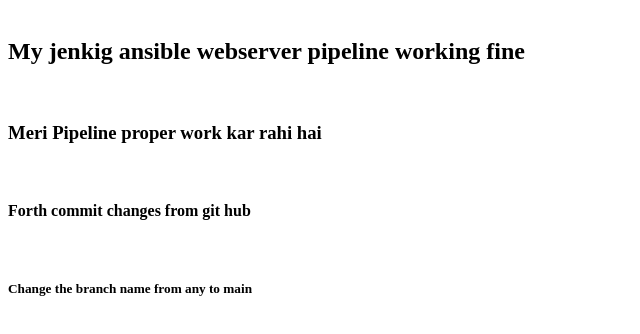
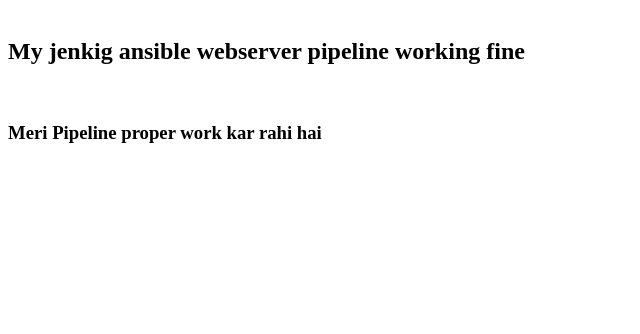
Before and after one commit to ramvish52/demo-project, a plain HTML site: page index.html in a window 1280 px wide. Shown: the part 66-400 px from the top of the page, without its empty margins (0-640 px from the left). Drawn offline with Linux system fonts and the light colour scheme.

Commit message:
new changes

```diff
--- a/index.html
+++ b/index.html
@@ -1,5 +1,3 @@
 <h1>Welcome to IT</h1></br>
 <h2>My jenkig ansible webserver pipeline working fine</h2></br>
 <h3>Meri Pipeline proper work kar rahi hai</h3></br>
-<h4>Forth commit changes from git hub</h4></br>
-<h5>Change the branch name from any to main</h5>
```
